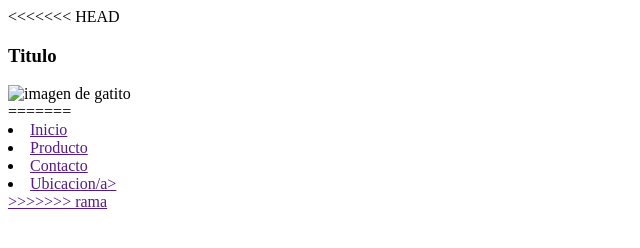
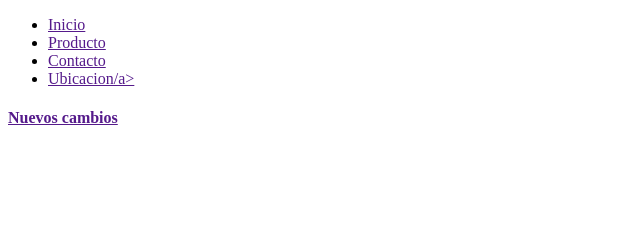
Before and after one commit to tatozan/comision-martes, a plain HTML site: page index.html in a window 1280 px wide. Shown: the whole page, without its empty margins (0-640 px from the left). Drawn offline with Linux system fonts and the light colour scheme.

Commit message:
nueva seccion

```diff
--- a/index.html
+++ b/index.html
@@ -7,17 +7,15 @@
     <title>Github</title>
 </head>
 <body>
-<<<<<<< HEAD
-    <div>
-        <h3>Titulo</h3>
-        <img src="" alt="imagen de gatito">
-    </div>
-=======
-    <li><a href="">Inicio</a></li>
-    <li><a href="">Producto</a></li>
-    <li><a href="">Contacto</a></li>
-    <li><a href="">Ubicacion/a></li>
+    <ul>
+        <li><a href="">Inicio</a></li>
+        <li><a href="">Producto</a></li>
+        <li><a href="">Contacto</a></li>
+        <li><a href="">Ubicacion/a></li>
+    </ul>
 
->>>>>>> rama
+    <section>
+        <h4>Nuevos cambios</h4>
+    </section>
 </body>
 </html>
```
